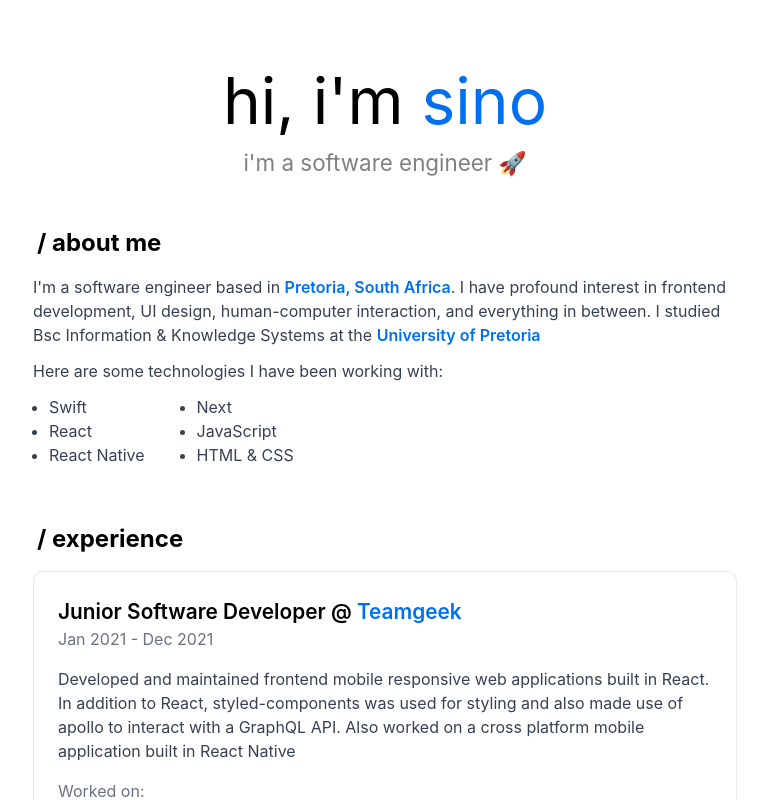
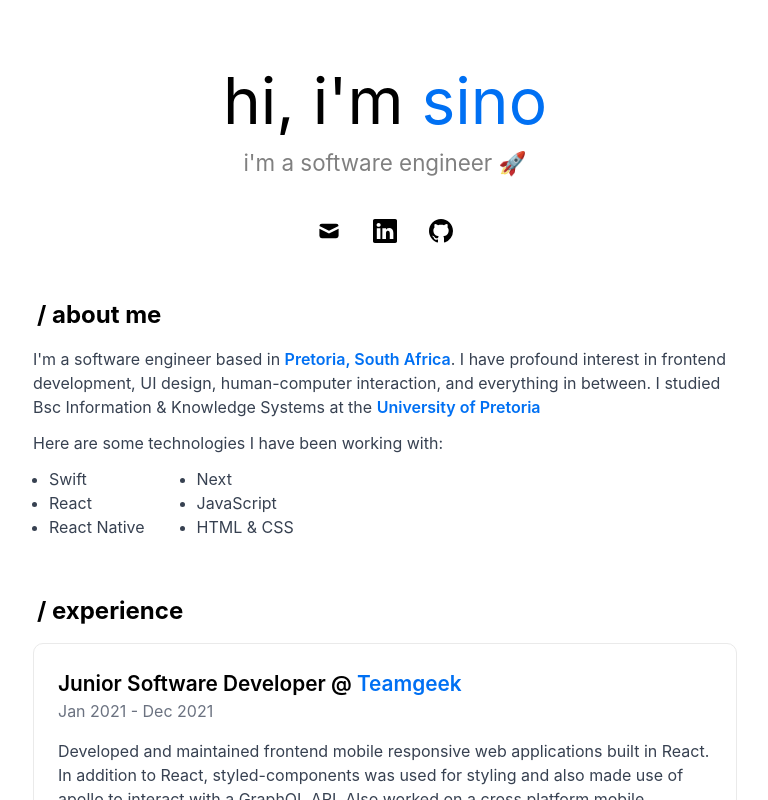
Before and after one commit to sinothandomabhena/sino, a Next.js app: page / in a window 1280 px wide. Shown: the top 800 px of the page, without its empty margins (255-1023 px from the left). Built offline with nearby package versions, Linux system fonts and the light colour scheme.

Commit message:
added links to site

```diff
--- a/package.json
+++ b/package.json
@@ -11,7 +11,8 @@
   "dependencies": {
     "next": "12.1.5",
     "react": "18.0.0",
-    "react-dom": "18.0.0"
+    "react-dom": "18.0.0",
+    "react-icons": "^4.4.0"
   },
   "devDependencies": {
     "autoprefixer": "^10.4.4",
--- a/pages/index.js
+++ b/pages/index.js
@@ -1,5 +1,10 @@
 import Head from "next/head";
+import Link from "next/link";
+import Image from "next/image";
 import styles from "../styles/Home.module.css";
+import { BsLinkedin, BsGithub } from "react-icons/bs";
+import { HiMail } from "react-icons/hi";
+import {} from "react-icons/bs";
 
 export default function Home() {
   return (
@@ -16,6 +21,27 @@ export default function Home() {
         </h1>
 
         <p className={styles.description}>i&apos;m a software engineer 🚀</p>
+
+        <div className="flex flex-row justify-center mt-4">
+          <div className="m-4 text-2xl cursor-pointer hover:text-blue-500 transition">
+            <Link href="mailto:sinothandomabhena@gmail.com" passHref>
+              <HiMail />
+            </Link>
+          </div>
+          <div className="m-4 text-2xl cursor-pointer hover:text-blue-500 transition">
+            <Link
+              href="https://www.linkedin.com/in/sinothando-mabhena-2ab5301a9/"
+              passHref
+            >
+              <BsLinkedin />
+            </Link>
+          </div>
+          <div className="m-4 text-2xl cursor-pointer hover:text-blue-500 transition">
+            <Link href="https://github.com/sinothandomabhena" passHref>
+              <BsGithub />
+            </Link>
+          </div>
+        </div>
 
         <div className={styles.grid}>
           <div className="mt-10">
```
Also changed, not shown: 1 other file (tests, documents, lock files or other folders).
